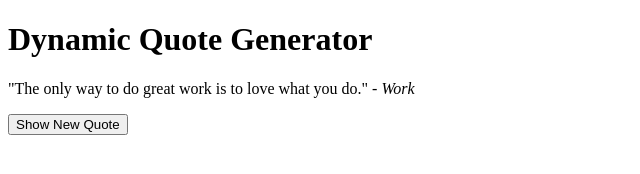
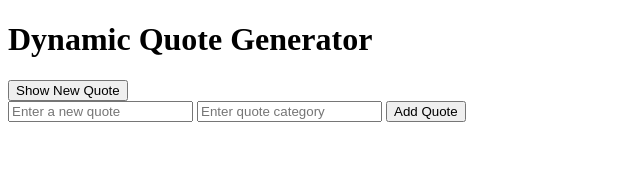
Before and after one commit to Rediet2023/alx_fe_javascript, a plain HTML site: page dom-manipulation/index.html in a window 1280 px wide. Shown: the whole page, without its empty margins (0-640 px from the left). Drawn offline with Linux system fonts and the light colour scheme.

Commit message:
script updated

```diff
--- a/dom-manipulation/index.html
+++ b/dom-manipulation/index.html
@@ -9,6 +9,11 @@
   <h1>Dynamic Quote Generator</h1>
   <div id="quoteDisplay"></div>
   <button id="newQuote">Show New Quote</button>
+  <div>
+    <input id="newQuoteText" type="text" placeholder="Enter a new quote" />
+    <input id="newQuoteCategory" type="text" placeholder="Enter quote category" />
+    <button onclick="addQuote()">Add Quote</button>
+  </div>
   <script src="script.js"></script>
 </body>
 </html>
--- a/dom-manipulation/script.js
+++ b/dom-manipulation/script.js
@@ -13,13 +13,13 @@ function showRandomQuote() {
 }
 
 function addQuote() {
-  const newQuoteText = document.getElementById('newQuoteText').value;
+  const createAddQuoteForm = document.getElementById('createAddQuoteForm').value;
   const newQuoteCategory = document.getElementById('newQuoteCategory').value;
 
-  if (newQuoteText && newQuoteCategory) {
+  if (createAddQuoteForm && newQuoteCategory) {
     const newQuote = { text: newQuoteText, category: newQuoteCategory };
     quotes.push(newQuote);
-    document.getElementById('newQuoteText').value = '';
+    document.getElementById('createAddQuoteForm').value = '';
     document.getElementById('newQuoteCategory').value = '';
     alert('Quote added successfully!');
   } else {
@@ -27,5 +27,5 @@ function addQuote() {
   }
 }
 
-document.getElementById('newQuote').addEventListener('click', showRandomQuote);
+document.getElementById('createAddQuoteForm').addEventListener('click', showRandomQuote);
 showRandomQuote();
```
